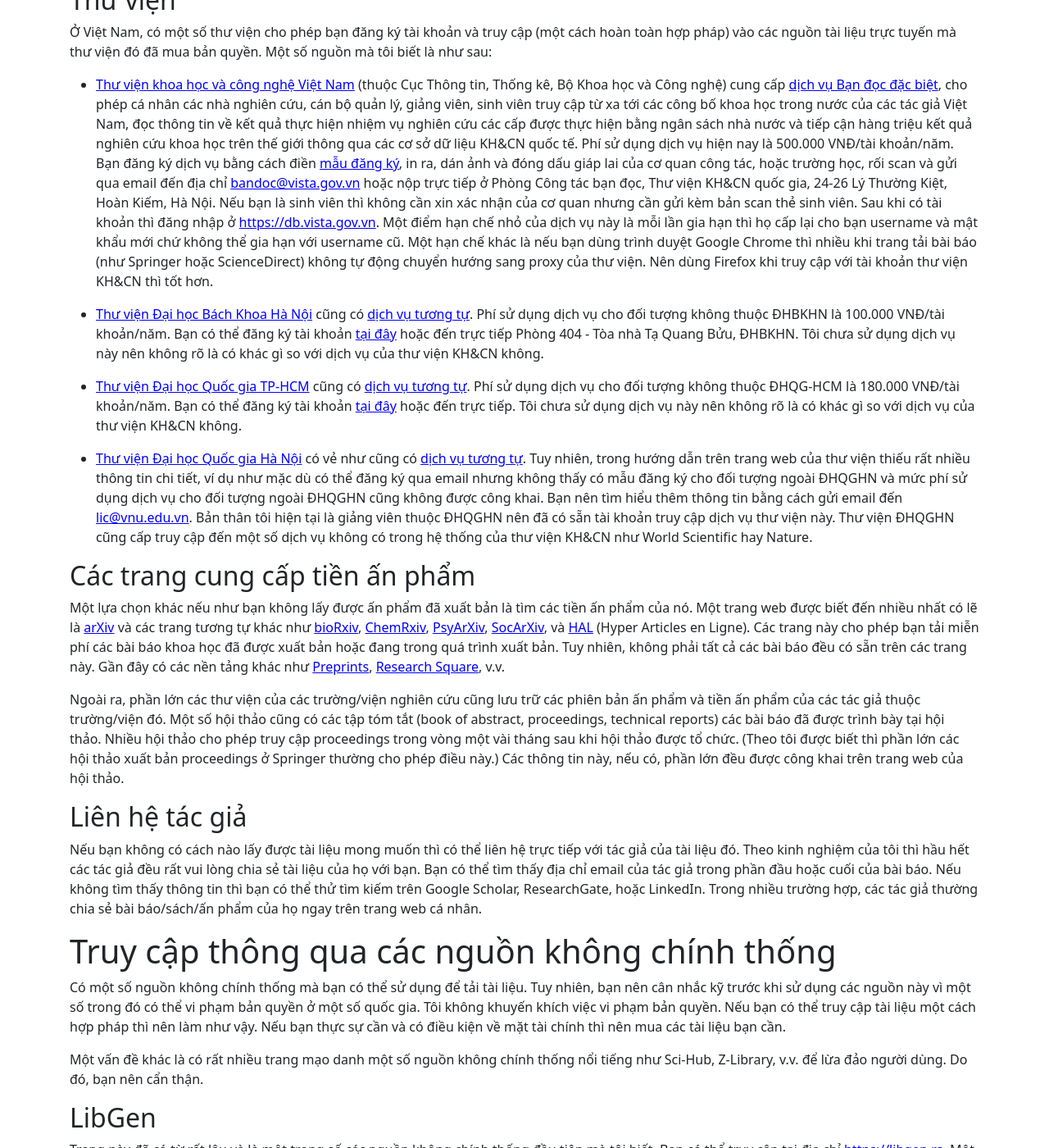
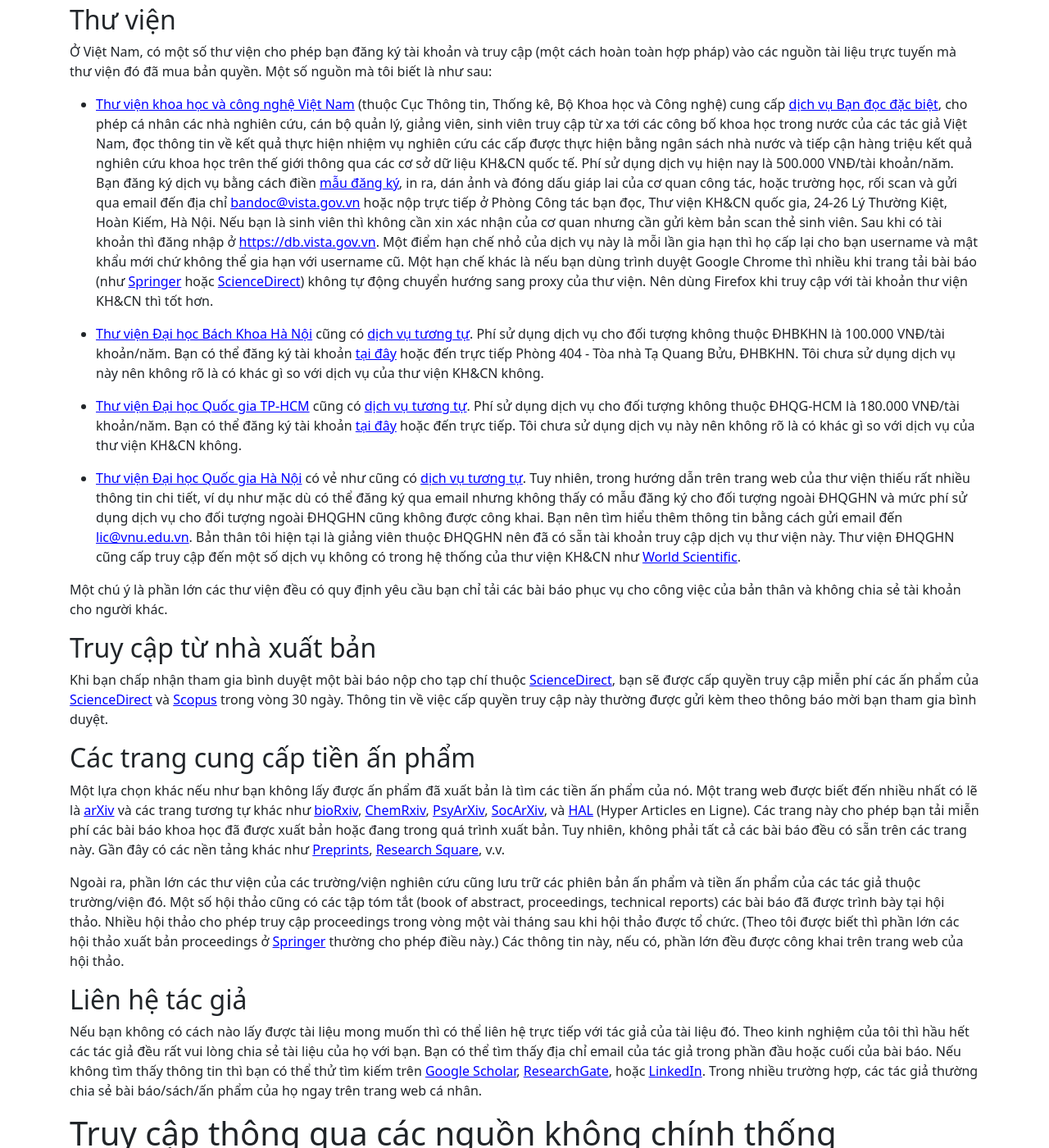
Before and after one commit to hoanganhduc/hoanganhduc.github.io, a Jekyll site: the page built from _posts/2025-05-05-một-số-phương-pháp-tải-bài-báo-khoa-học.md, in a window 1280 px wide and 1400 px high, scrolled down 805 px. Shown: the whole window at 82% size. Built offline with Jekyll 4.4.1, drawn with Linux system fonts in a browser that asks for light colours; nearby versions of some CDN libraries; comment, search, counter and statistics services are not loaded; a style sheet for code colours, icons or effects is not loaded; some of the changed text lies outside the part shown.

Commit message:
Updated @ 2025-05-05  16:37:50 ICT

```diff
--- a/_posts/2025-05-05-một-số-phương-pháp-tải-bài-báo-khoa-học.md
+++ b/_posts/2025-05-05-một-số-phương-pháp-tải-bài-báo-khoa-học.md
@@ -31,24 +31,30 @@ Bài viết ghi lại một số phương pháp tải bài báo, sách đã xu
 Ở Việt Nam, có một số thư viện cho phép bạn đăng ký tài khoản và truy cập (một cách hoàn toàn hợp pháp) vào các nguồn tài liệu trực tuyến mà thư viện đó đã mua bản quyền. Một số nguồn mà tôi biết là như sau:
 
 * [Thư viện khoa học và công nghệ Việt Nam](https://vista.gov.vn) (thuộc Cục Thông tin, Thống kê, Bộ Khoa học và Công nghệ) cung cấp [dịch vụ Bạn đọc đặc biệt](https://vista.gov.vn/thu-vien/dich-vu-thu-vien-5.html), cho phép cá nhân các nhà nghiên cứu, cán bộ quản lý, giảng viên, sinh viên truy cập từ xa tới các công bố khoa học trong nước của các tác giả Việt Nam, đọc thông tin về kết quả thực hiện nhiệm vụ nghiên cứu các cấp được thực hiện bằng ngân sách nhà nước và tiếp cận hàng triệu kết quả nghiên cứu khoa học trên thế giới thông qua các cơ sở dữ liệu KH&CN quốc tế.
-  Phí sử dụng dịch vụ hiện nay là 500.000 VNĐ/tài khoản/năm. Bạn đăng ký dịch vụ bằng cách điền [mẫu đăng ký](https://db.vista.gov.vn/donbandocdacbiet.doc), in ra, dán ảnh và đóng dấu giáp lai của cơ quan công tác, hoặc trường học, rối scan và gửi qua email đến địa chỉ [bandoc@vista.gov.vn](mailto:bandoc@vista.gov.vn) hoặc nộp trực tiếp ở Phòng Công tác bạn đọc, Thư viện KH&CN quốc gia, 24-26 Lý Thường Kiệt, Hoàn Kiếm, Hà Nội. Nếu bạn là sinh viên thì không cần xin xác nhận của cơ quan nhưng cần gửi kèm bản scan thẻ sinh viên. Sau khi có tài khoản thì đăng nhập ở [https://db.vista.gov.vn](https://db.vista.gov.vn). Một điểm hạn chế nhỏ của dịch vụ này là mỗi lần gia hạn thì họ cấp lại cho bạn username và mật khẩu mới chứ không thể gia hạn với username cũ. Một hạn chế khác là nếu bạn dùng trình duyệt Google Chrome thì nhiều khi trang tải bài báo (như Springer hoặc ScienceDirect) không tự động chuyển hướng sang proxy của thư viện. Nên dùng Firefox khi truy cập với tài khoản thư viện KH&CN thì tốt hơn.
+  Phí sử dụng dịch vụ hiện nay là 500.000 VNĐ/tài khoản/năm. Bạn đăng ký dịch vụ bằng cách điền [mẫu đăng ký](https://db.vista.gov.vn/donbandocdacbiet.doc), in ra, dán ảnh và đóng dấu giáp lai của cơ quan công tác, hoặc trường học, rối scan và gửi qua email đến địa chỉ [bandoc@vista.gov.vn](mailto:bandoc@vista.gov.vn) hoặc nộp trực tiếp ở Phòng Công tác bạn đọc, Thư viện KH&CN quốc gia, 24-26 Lý Thường Kiệt, Hoàn Kiếm, Hà Nội. Nếu bạn là sinh viên thì không cần xin xác nhận của cơ quan nhưng cần gửi kèm bản scan thẻ sinh viên. Sau khi có tài khoản thì đăng nhập ở [https://db.vista.gov.vn](https://db.vista.gov.vn). Một điểm hạn chế nhỏ của dịch vụ này là mỗi lần gia hạn thì họ cấp lại cho bạn username và mật khẩu mới chứ không thể gia hạn với username cũ. Một hạn chế khác là nếu bạn dùng trình duyệt Google Chrome thì nhiều khi trang tải bài báo (như [Springer](https://www.springer.com) hoặc [ScienceDirect](https://www.sciencedirect.com/)) không tự động chuyển hướng sang proxy của thư viện. Nên dùng Firefox khi truy cập với tài khoản thư viện KH&CN thì tốt hơn.
 
 * [Thư viện Đại học Bách Khoa Hà Nội](https://library.hust.edu.vn/) cũng có [dịch vụ tương tự](https://library.hust.edu.vn/vi/node/305). Phí sử dụng dịch vụ cho đối tượng không thuộc ĐHBKHN là 100.000 VNĐ/tài khoản/năm. Bạn có thể đăng ký tài khoản [tại đây](https://library.hust.edu.vn/vi/node/305) hoặc đến trực tiếp Phòng 404 - Tòa nhà Tạ Quang Bửu, ĐHBKHN. Tôi chưa sử dụng dịch vụ này nên không rõ là có khác gì so với dịch vụ của thư viện KH&CN không.
 
 * [Thư viện Đại học Quốc gia TP-HCM](https://www.vnulib.edu.vn) cũng có [dịch vụ tương tự](https://www.vnulib.edu.vn/index.php/general/36-dich-vu-thu-vien/150-dang-ky-tk-csdl-truc-tuyen). Phí sử dụng dịch vụ cho đối tượng không thuộc ĐHQG-HCM là 180.000 VNĐ/tài khoản/năm. Bạn có thể đăng ký tài khoản [tại đây](https://docs.google.com/forms/d/e/1FAIpQLSesZWGMtoopd-JmfNsldXzR8OhfM5fVKkbOAa3iIHtAr18QtQ/viewform) hoặc đến trực tiếp. Tôi chưa sử dụng dịch vụ này nên không rõ là có khác gì so với dịch vụ của thư viện KH&CN không.
 
-* [Thư viện Đại học Quốc gia Hà Nội](https://lic.vnu.edu.vn/) có vẻ như cũng có [dịch vụ tương tự](https://lic.vnu.edu.vn/services/dich-vu-cap-tai-khoan-co-so-du-lieu-dien-tu). Tuy nhiên, trong hướng dẫn trên trang web của thư viện thiếu rất nhiều thông tin chi tiết, ví dụ như mặc dù có thể đăng ký qua email nhưng không thấy có mẫu đăng ký cho đối tượng ngoài ĐHQGHN và mức phí sử dụng dịch vụ cho đối tượng ngoài ĐHQGHN cũng không được công khai. Bạn nên tìm hiểu thêm thông tin bằng cách gửi email đến [lic@vnu.edu.vn](mailto:lic@vnu.edu.vn). Bản thân tôi hiện tại là giảng viên thuộc ĐHQGHN nên đã có sẵn tài khoản truy cập dịch vụ thư viện này. Thư viện ĐHQGHN cũng cấp truy cập đến một số dịch vụ không có trong hệ thống của thư viện KH&CN như World Scientific hay Nature.
+* [Thư viện Đại học Quốc gia Hà Nội](https://lic.vnu.edu.vn/) có vẻ như cũng có [dịch vụ tương tự](https://lic.vnu.edu.vn/services/dich-vu-cap-tai-khoan-co-so-du-lieu-dien-tu). Tuy nhiên, trong hướng dẫn trên trang web của thư viện thiếu rất nhiều thông tin chi tiết, ví dụ như mặc dù có thể đăng ký qua email nhưng không thấy có mẫu đăng ký cho đối tượng ngoài ĐHQGHN và mức phí sử dụng dịch vụ cho đối tượng ngoài ĐHQGHN cũng không được công khai. Bạn nên tìm hiểu thêm thông tin bằng cách gửi email đến [lic@vnu.edu.vn](mailto:lic@vnu.edu.vn). Bản thân tôi hiện tại là giảng viên thuộc ĐHQGHN nên đã có sẵn tài khoản truy cập dịch vụ thư viện này. Thư viện ĐHQGHN cũng cấp truy cập đến một số dịch vụ không có trong hệ thống của thư viện KH&CN như [World Scientific](https://www.worldscientific.com).
+
+Một chú ý là phần lớn các thư viện đều có quy định yêu cầu bạn chỉ tải các bài báo phục vụ cho công việc của bản thân và không chia sẻ tài khoản cho người khác.
+
+## Truy cập từ nhà xuất bản
+
+Khi bạn chấp nhận tham gia bình duyệt một bài báo nộp cho tạp chí thuộc [ScienceDirect](https://www.sciencedirect.com/), bạn sẽ được cấp quyền truy cập miễn phí các ấn phẩm của [ScienceDirect](https://www.sciencedirect.com/) và [Scopus](https://www.scopus.com/) trong vòng 30 ngày. Thông tin về việc cấp quyền truy cập này thường được gửi kèm theo thông báo mời bạn tham gia bình duyệt.
 
 ## Các trang cung cấp tiền ấn phẩm
 
 Một lựa chọn khác nếu như bạn không lấy được ấn phẩm đã xuất bản là tìm các tiền ấn phẩm của nó.
 Một trang web được biết đến nhiều nhất có lẽ là [arXiv](https://arxiv.org/) và các trang tương tự khác như [bioRxiv](https://www.biorxiv.org/), [ChemRxiv](https://chemrxiv.org/), [PsyArXiv](https://psyarxiv.com/), [SocArXiv](https://osf.io/preprints/socarxiv/), và [HAL](https://hal.archives-ouvertes.fr/) (Hyper Articles en Ligne). Các trang này cho phép bạn tải miễn phí các bài báo khoa học đã được xuất bản hoặc đang trong quá trình xuất bản. Tuy nhiên, không phải tất cả các bài báo đều có sẵn trên các trang này. Gần đây có các nền tảng khác như [Preprints](https://www.preprints.org/), [Research Square](https://www.researchsquare.com/), v.v.
 
-Ngoài ra, phần lớn các thư viện của các trường/viện nghiên cứu cũng lưu trữ các phiên bản ấn phẩm và tiền ấn phẩm của các tác giả thuộc trường/viện đó. Một số hội thảo cũng có các tập tóm tắt (book of abstract, proceedings, technical reports) các bài báo đã được trình bày tại hội thảo. Nhiều hội thảo cho phép truy cập proceedings trong vòng một vài tháng sau khi hội thảo được tổ chức. (Theo tôi được biết thì phần lớn các hội thảo xuất bản proceedings ở Springer thường cho phép điều này.) Các thông tin này, nếu có, phần lớn đều được công khai trên trang web của hội thảo.
+Ngoài ra, phần lớn các thư viện của các trường/viện nghiên cứu cũng lưu trữ các phiên bản ấn phẩm và tiền ấn phẩm của các tác giả thuộc trường/viện đó. Một số hội thảo cũng có các tập tóm tắt (book of abstract, proceedings, technical reports) các bài báo đã được trình bày tại hội thảo. Nhiều hội thảo cho phép truy cập proceedings trong vòng một vài tháng sau khi hội thảo được tổ chức. (Theo tôi được biết thì phần lớn các hội thảo xuất bản proceedings ở [Springer](https://www.springer.com) thường cho phép điều này.) Các thông tin này, nếu có, phần lớn đều được công khai trên trang web của hội thảo.
 
 ## Liên hệ tác giả
 
-Nếu bạn không có cách nào lấy được tài liệu mong muốn thì có thể liên hệ trực tiếp với tác giả của tài liệu đó. Theo kinh nghiệm của tôi thì hầu hết các tác giả đều rất vui lòng chia sẻ tài liệu của họ với bạn. Bạn có thể tìm thấy địa chỉ email của tác giả trong phần đầu hoặc cuối của bài báo. Nếu không tìm thấy thông tin thì bạn có thể thử tìm kiếm trên Google Scholar, ResearchGate, hoặc LinkedIn. Trong nhiều trường hợp, các tác giả thường chia sẻ bài báo/sách/ấn phẩm của họ ngay trên trang web cá nhân.
+Nếu bạn không có cách nào lấy được tài liệu mong muốn thì có thể liên hệ trực tiếp với tác giả của tài liệu đó. Theo kinh nghiệm của tôi thì hầu hết các tác giả đều rất vui lòng chia sẻ tài liệu của họ với bạn. Bạn có thể tìm thấy địa chỉ email của tác giả trong phần đầu hoặc cuối của bài báo. Nếu không tìm thấy thông tin thì bạn có thể thử tìm kiếm trên [Google Scholar](https://scholar.google.com/), [ResearchGate](https://www.researchgate.net), hoặc [LinkedIn](https://www.linkedin.com). Trong nhiều trường hợp, các tác giả thường chia sẻ bài báo/sách/ấn phẩm của họ ngay trên trang web cá nhân.
 
 # Truy cập thông qua các nguồn không chính thống
 
```
Also changed, not shown: 1 other file.
